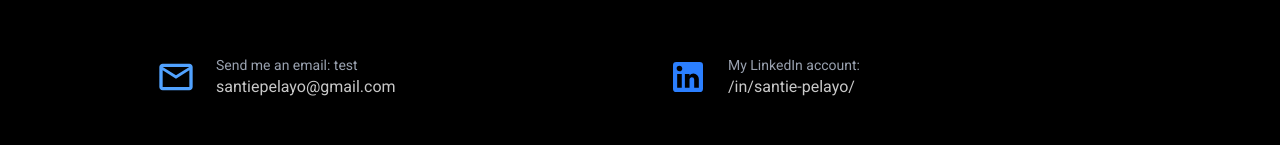
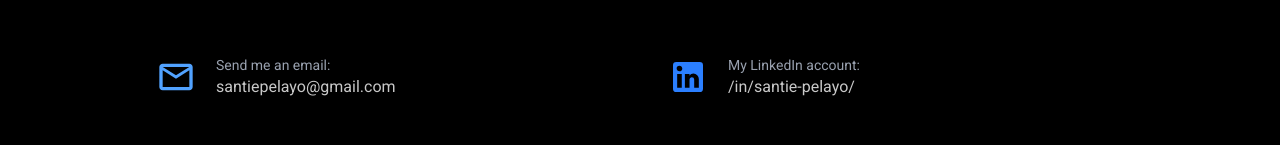
Before and after one commit to santiepelayo1997/santie-pelayo-portfolio, a Next.js app: page / in a window 1280 px wide. Shown: the part 4657-4802 px from the top of the page. Built offline with nearby package versions, Linux system fonts and the light colour scheme.

Commit message:
Removed test label

```diff
--- a/components/contact.tsx
+++ b/components/contact.tsx
@@ -60,7 +60,7 @@
                 </svg>
               </div>
               <div>
-                <p className="text-gray-400 text-sm">Send me an email: test</p>
+                <p className="text-gray-400 text-sm">Send me an email:</p>
                 <p className="text-foreground/80 dark:text-foreground/80 group-hover:text-blue-400 transition-colors">
                   santiepelayo@gmail.com
                 </p>
```
